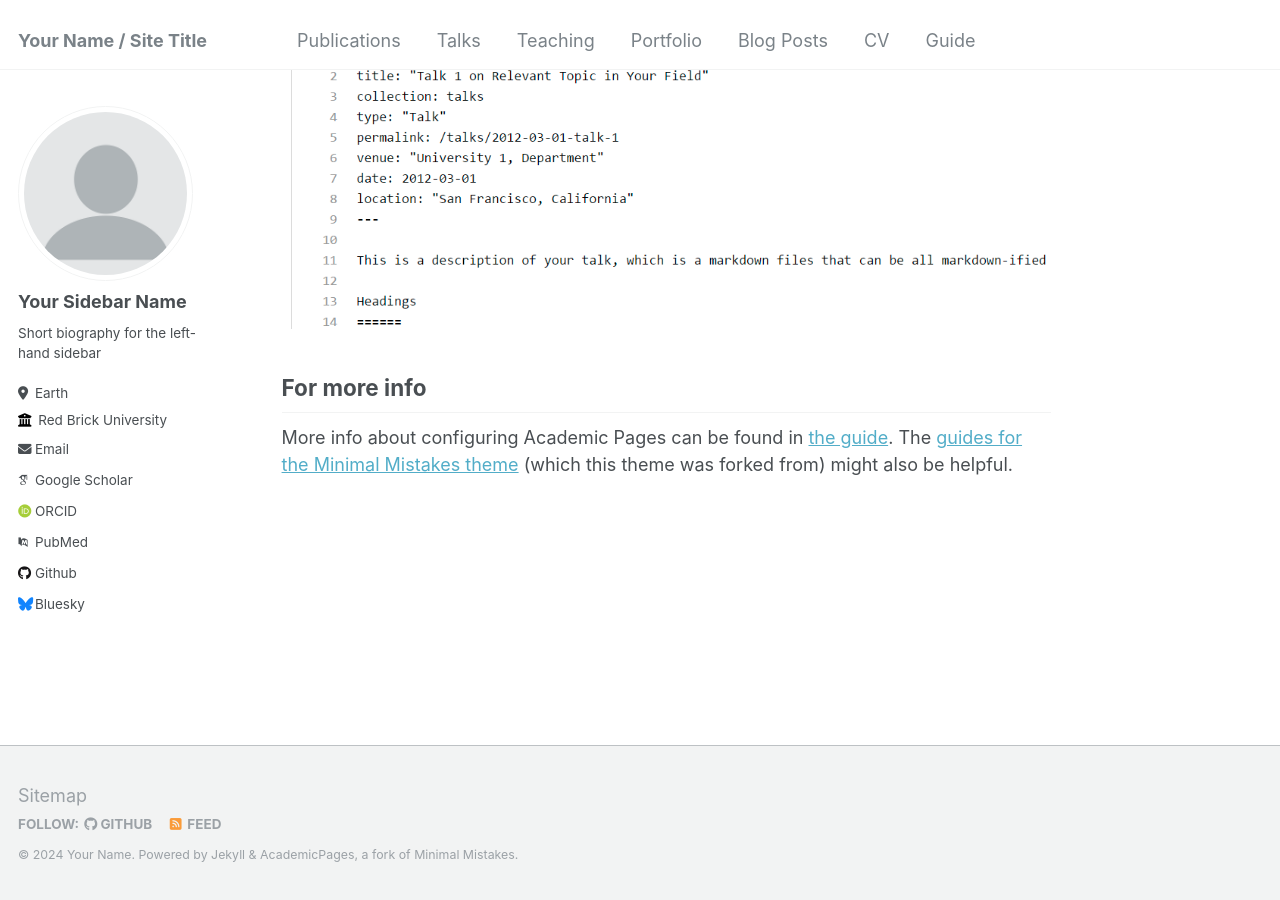
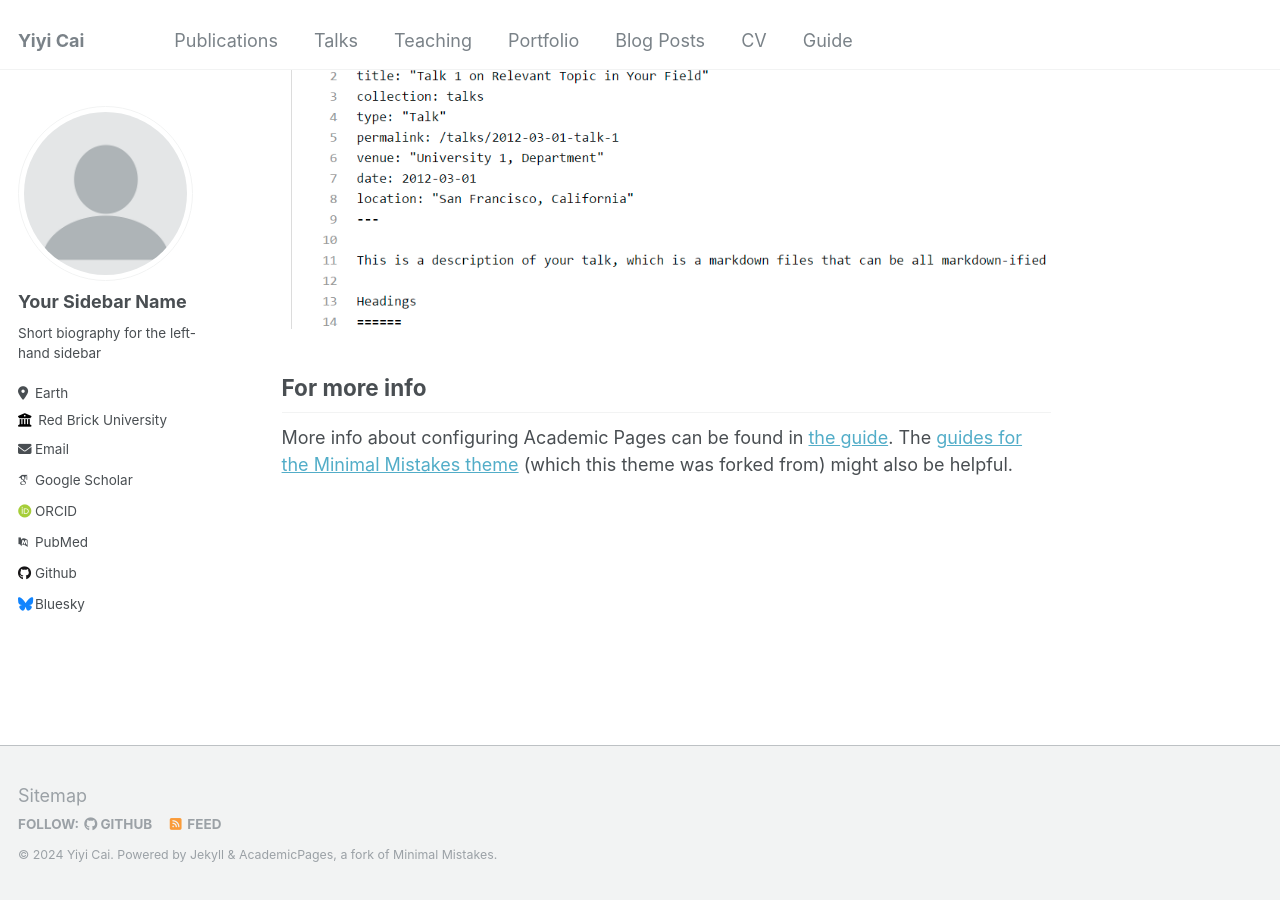
Before and after one commit to Yiyi-Cai/yiyi-cai.github.io, a Jekyll site: the page built from _pages/about.md, in a window 1280 px wide and 900 px high, scrolled down 2660 px. Built offline with Jekyll 4.4.1, drawn with Linux system fonts in a browser that asks for light colours; some web fonts are replaced.

Commit message:
Update _config.yml
test

```diff
--- a/_config.yml
+++ b/_config.yml
@@ -8,13 +8,12 @@
 
 # Basic Site Settings
 locale                   : "en-US"
-title                    : "Your Name / Site Title"
+title                    : "Yiyi Cai"
 title_separator          : "-"
-name                     : &name "Your Name"
-description              : &description "personal description"
-url                      : https://academicpages.github.io # the base hostname & protocol for your site e.g. "https://mmistakes.github.io"
-baseurl                  : "" # the subpath of your site, e.g. "/blog"
-repository               : "academicpages/academicpages.github.io"
+name                     : &name "Yiyi Cai"
+description              : &description "undergraduate student at Caltech with interests in quantum information theory"
+url                      : https://yiyi-cai.github.io
+baseurl                  : "/Yiyi-Cai"
 
 # Site Author - The following control what appear as part of the author content on the side bar.
 #               If a field is blank the icon and link will not appear, otherwise it will be shown.
```
